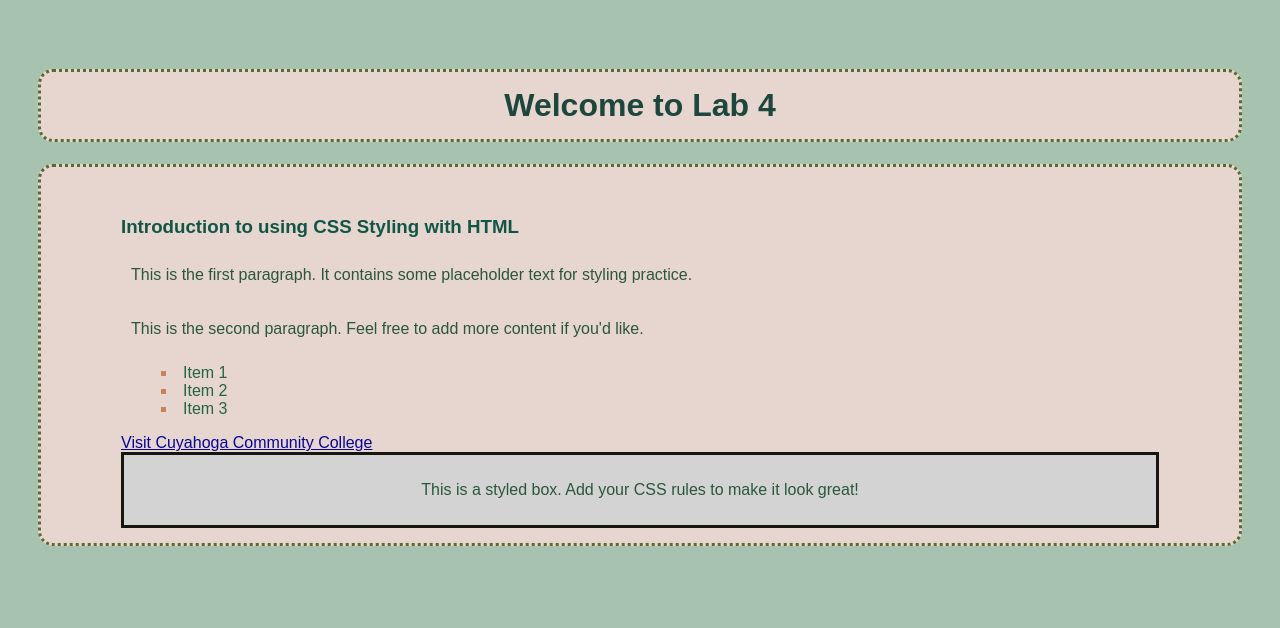
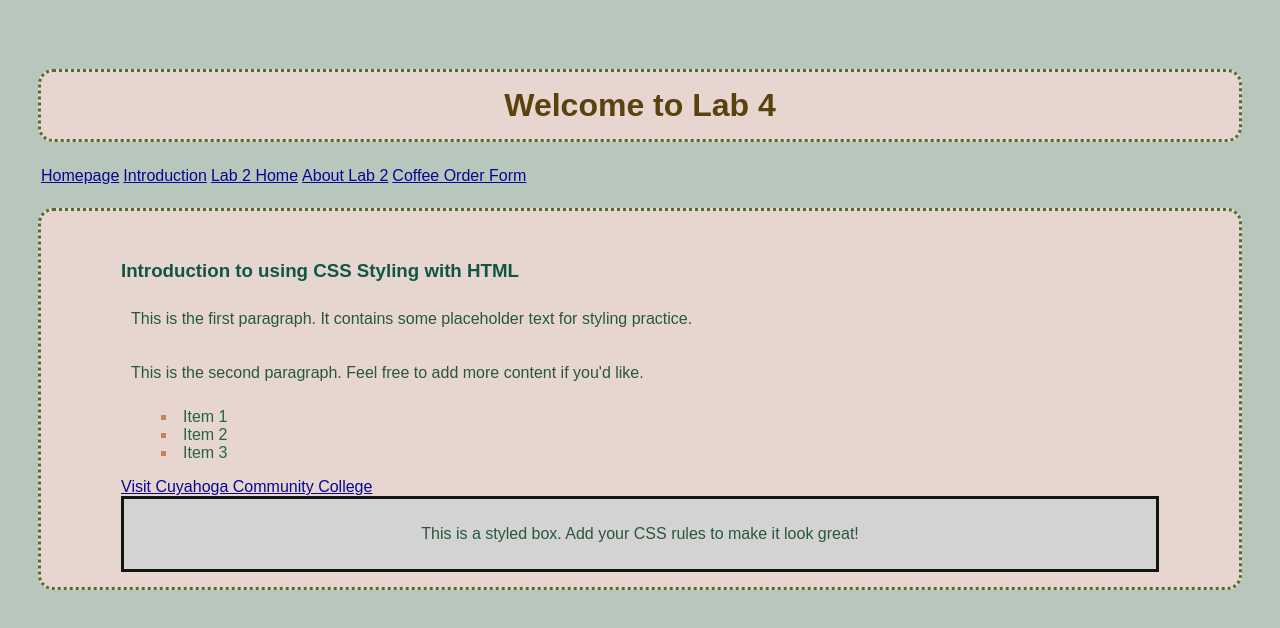
Before and after one commit to taypears/WebProgramming, a plain HTML site: page lab4.html in a window 1280 px wide. Drawn offline with Linux system fonts and the light colour scheme.

Commit message:
my add ons

```diff
--- a/lab4-styles.css
+++ b/lab4-styles.css
@@ -1,5 +1,5 @@
 body { /*1. applies to all within the body element*/
-    background-color: rgb(167, 194, 174); /*background color of entire webpage*/
+    background-color: rgb(184, 199, 188); /*background color of entire webpage*/
     font-family: Arial, Helvetica, sans-serif; /*font for whole webpage*/
     padding-left: 30px;/*my own addition, adds fixed space to left of page*/
     padding-right: 30px; /*my own addition, adds fixed space to right of page*/
@@ -8,7 +8,7 @@ body { /*1. applies to all within the body element*/
 
 header{ /*2. applies to all within the header element*/
     text-align: center; /*aligns the text to the center */
-    color: rgb(29, 70, 61); /*changes the color of the text*/
+    color: rgb(90, 66, 15); /*changes the color of the text*/
 }
 
 .special { /*Extra. applies to all with the special element*/
@@ -66,3 +66,13 @@ main { /*Body of the page without the heading*/
     padding-left: 80px; /*adds space to the left*/
     padding-right: 80px; /*adds space to the left*/
 }
+
+table {
+    border-style: none; /*removes textbox border*/
+    padding-bottom: 20px; /*adds space within the text box below the text*/
+    text-align: center;
+}
+
+.topnav {
+    float: left; /*makes nav bar look better*/
+}
--- a/lab4.html
+++ b/lab4.html
@@ -10,6 +10,15 @@
     <header>
         <h1><div class="title"> Welcome to Lab 4 </div></h1>
     </header>
+    <table><div class="topnav">
+        <tbody> <!--Included in all tables implicitly and also gives tables structure-->
+            <td><a href="index.html" target="">Homepage</a></td>
+            <td><a href="lab1-intro.html" target="">Introduction</a></td>
+            <td><a href="lab2-home.html" target="">Lab 2 Home</a></td>
+            <td><a href="lab2-about.html" target="">About Lab 2</a></td>
+            <td><a href="lab3-forms.html" target="">Coffee Order Form</a></td>
+        </tbody> </div>
+    </table>
     <main>
         <h3 class="special">Introduction to using CSS Styling with HTML</h3>
         <p>This is the first paragraph. It contains some placeholder text for styling practice.</p>
```
